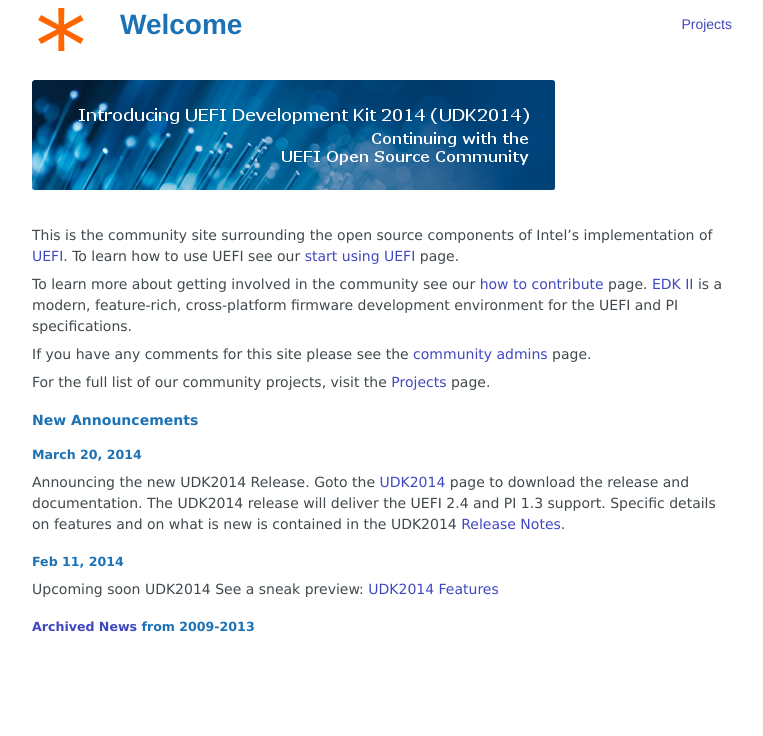
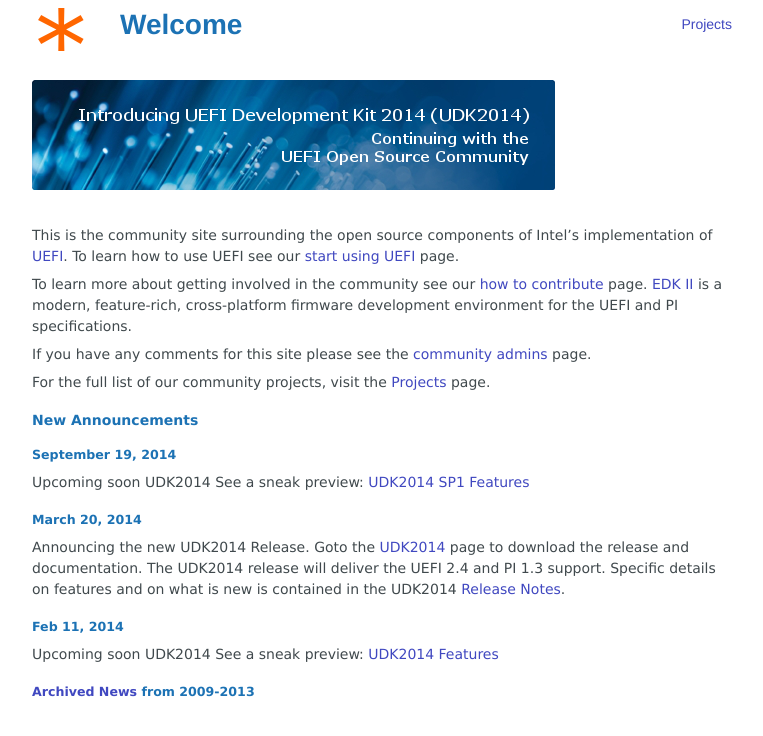
Before and after one commit to tianocore/tianocore.github.io, a Jekyll site: the page built from index.md, in a window 1280 px wide. Shown: the top 736 px of the page, without its empty margins (258-1021 px from the left). Built offline with Jekyll 4.4.1, drawn with Linux system fonts in a browser that asks for light colours; nearby versions of some CDN libraries.

Commit message:
Update index.md
add announcement for up coming UDK2014 SP1

```diff
--- a/index.md
+++ b/index.md
@@ -30,6 +30,10 @@ page.
 
 ## New Announcements
 
+### September 19, 2014
+Upcoming soon UDK2014 See a sneak preview:
+[UDK2014 SP1 Features]({{wiki}}/RoadMap2014SP1)
+
 ### March 20, 2014
 
 Announcing the new UDK2014 Release. Goto the [UDK2014] page to
```
